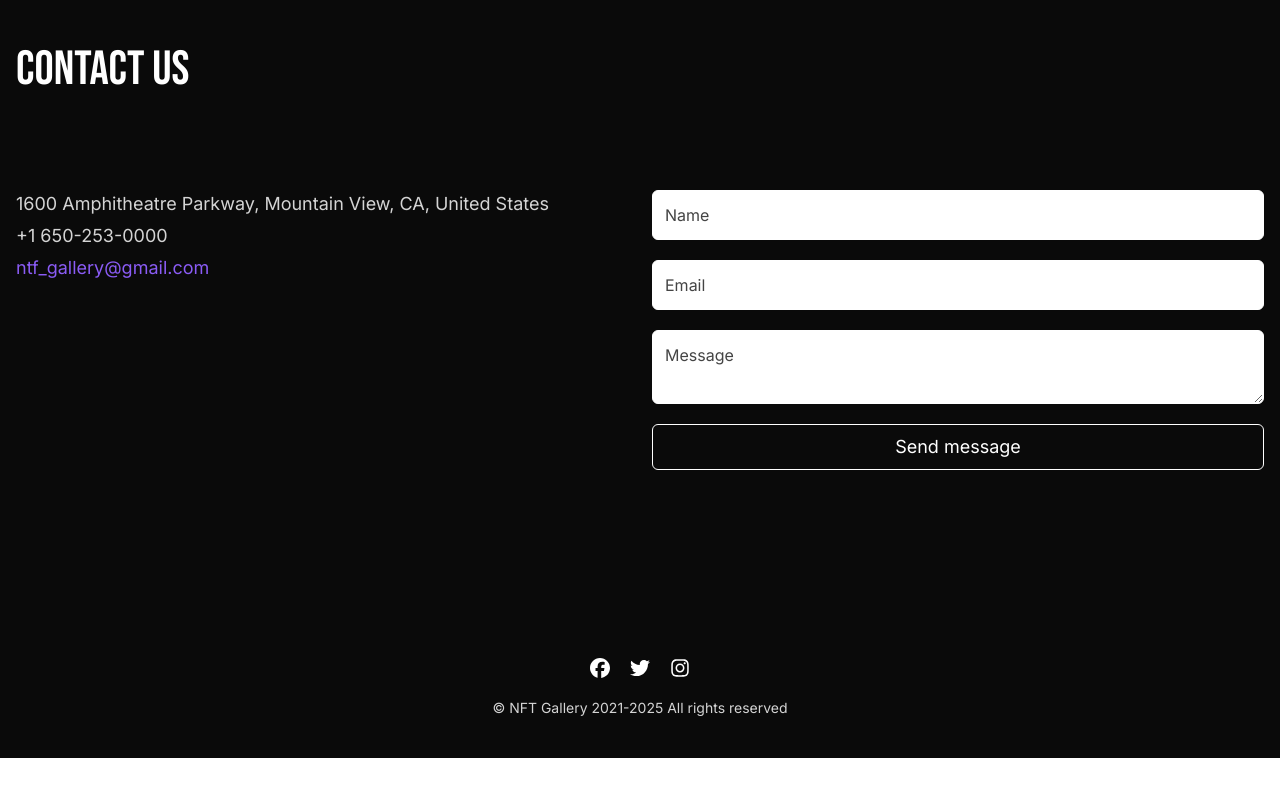
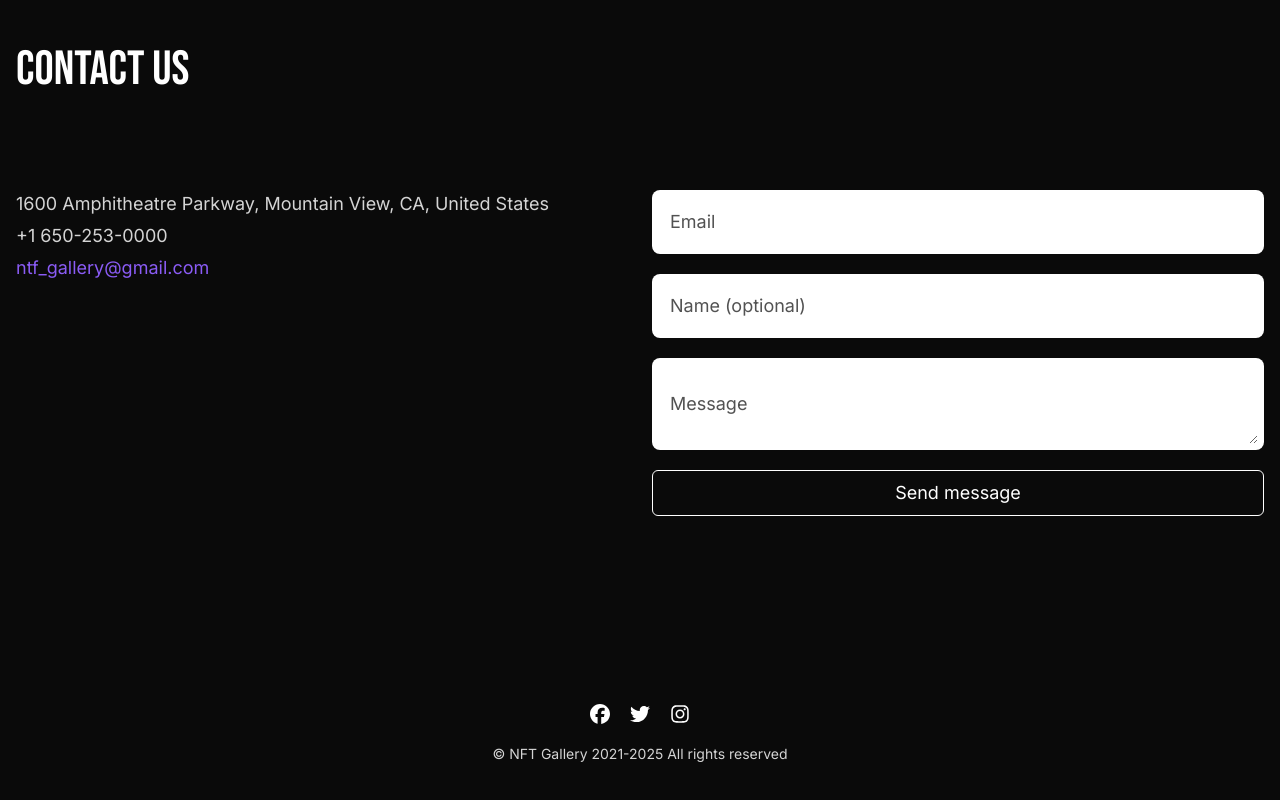
Before and after one commit to and27/nft-gallery, a Next.js app: page / in a window 1280 px wide. Shown: the part 3170-3970 px from the top of the page. Before the commit the page ends 3928 px from the top, so only its background shows below. Built offline with nearby package versions, Linux system fonts and the light colour scheme.

Commit message:
feat: add react hook form to validate contact form data

```diff
--- a/package.json
+++ b/package.json
@@ -9,10 +9,12 @@
     "lint": "next lint"
   },
   "dependencies": {
+    "@hookform/error-message": "^2.0.1",
     "@splinetool/react-spline": "^3.1.0",
     "next": "14.2.4",
     "react": "^18",
     "react-dom": "^18",
+    "react-hook-form": "^7.52.0",
     "react-icons": "^5.2.1"
   },
   "devDependencies": {
--- a/src/components/Contact.tsx
+++ b/src/components/Contact.tsx
@@ -1,6 +1,42 @@
+"use client";
+
+import { Controller, useForm } from "react-hook-form";
+import { ErrorMessage } from "@hookform/error-message";
 import { bebasNeue } from "./Hero";
 
+const formRules = {
+  email: {
+    required: "Email is required",
+    pattern: {
+      value: /^[a-zA-Z0-9._%+-]+@[a-zA-Z0-9.-]+\.[a-zA-Z]{2,4}$/,
+      message: "Invalid email",
+    },
+  },
+
+  message: {
+    required: "Message is required",
+    minLength: {
+      value: 10,
+      message: "Message must be at least 10 characters",
+    },
+  },
+};
+
 const Contact = () => {
+  const {
+    control,
+    handleSubmit,
+    formState: { errors },
+  } = useForm();
+
+  const onSubmit = (data: any) => {
+    console.log(data);
+  };
+
+  const onError = (errors: any) => {
+    console.log(errors);
+  };
+
   return (
     <section
       className="contact py-[8rem] bg-neutral-950 text-white px-4"
@@ -24,36 +60,99 @@ const Contact = () => {
               </a>
             </p>
           </div>
-          <form className="flex flex-col gap-5 text-black">
-            <label htmlFor="name" className="sr-only">
-              Name
-            </label>
+          <form
+            className="flex flex-col gap-5 text-black"
+            onSubmit={handleSubmit(onSubmit, onError)}
+          >
+            <div className="flex flex-col relative text-lg bg-white p-1 md:p-1.5 rounded-lg w-full md:w-auto mb-5 md:mb-0">
+              <Controller
+                control={control}
+                name="email"
+                rules={formRules.email}
+                render={({ field }) => (
                   <input
-              id="name"
-              type="text"
-              placeholder="Name"
-              className="border border-white rounded-md p-3"
+                    {...field}
+                    type="email"
+                    id="email"
+                    className="block p-3 text-black w-full text-base md:text-lg peer focus:outline-none focus:ring-0"
+                    placeholder=" "
                   />
-
-            <label htmlFor="email" className="sr-only">
+                )}
+              />
+              <label
+                htmlFor="email"
+                className="absolute text-lg text-neutral-600 duration-300 ml-1transform -translate-y-2 scale-75 top-2 z-10 origin-[0] bg-white px-3
+                peer-placeholder-shown:scale-100 peer-placeholder-shown:-translate-y-1/2 peer-placeholder-shown:top-1/2
+                peer-focus:top-2 peer-focus:scale-75 peer-focus:-translate-y-2 rtl:peer-focus:translate-x-1/4 rtl:peer-focus:left-auto"
+              >
                 Email
               </label>
+              <ErrorMessage
+                errors={errors}
+                name="email"
+                as="p"
+                className="text-pink-700 absolute right-4 top-0 text-sm"
+              />
+            </div>
+
+            <div className="flex flex-col relative text-lg bg-white p-1 md:p-1.5 rounded-lg w-full md:w-auto mb-5 md:mb-0">
+              <Controller
+                control={control}
+                name="name"
+                render={({ field }) => (
                   <input
-              id="email"
-              type="email"
-              placeholder="Email"
-              className="border border-white rounded-md p-3"
+                    {...field}
+                    type="text"
+                    id="name"
+                    className="block p-3 text-black w-full text-base md:text-lg peer focus:outline-none focus:ring-0"
+                    placeholder=" "
                   />
+                )}
+              />
+              <label
+                htmlFor="name"
+                className="absolute text-lg text-neutral-600 duration-300 ml-1transform -translate-y-2 scale-75 top-2 z-10 origin-[0] bg-white px-3
+                peer-placeholder-shown:scale-100 peer-placeholder-shown:-translate-y-1/2 peer-placeholder-shown:top-1/2
+                peer-focus:top-2 peer-focus:scale-75 peer-focus:-translate-y-2 rtl:peer-focus:translate-x-1/4 rtl:peer-focus:left-auto"
+              >
+                Name (optional)
+              </label>
+            </div>
 
-            <label htmlFor="message" className="sr-only">
+            <div className="flex flex-col relative text-lg bg-white p-1 md:p-1.5 rounded-lg w-full md:w-auto mb-5 md:mb-0">
+              <Controller
+                control={control}
+                name="message"
+                rules={formRules.message}
+                render={({ field }) => (
+                  <textarea
+                    {...field}
+                    id="message"
+                    className="block p-3 text-black w-full text-base md:text-lg peer focus:outline-none focus:ring-0"
+                    placeholder=""
+                  />
+                )}
+              />
+              <label
+                htmlFor="message"
+                className="absolute text-lg text-neutral-600 duration-300 ml-1transform -translate-y-2 scale-75 top-2 z-10 origin-[0] bg-white px-3
+                peer-placeholder-shown:scale-100 peer-placeholder-shown:-translate-y-1/2 peer-placeholder-shown:top-1/2
+                peer-focus:top-2 peer-focus:scale-75 peer-focus:-translate-y-2 rtl:peer-focus:translate-x-1/4 rtl:peer-focus:left-auto"
+              >
                 Message
               </label>
-            <textarea
-              id="message"
-              placeholder="Message"
-              className="border border-white rounded-md p-3"
+              <ErrorMessage
+                errors={errors}
+                name="message"
+                as="p"
+                className="text-pink-700 absolute right-4 top-0 text-sm"
               />
-            <button className="px-4 py-2 border border-white text-white rounded-md px-5 text-black text-lg hover:bg-white hover:text-black">
+            </div>
+
+            <button
+              type="submit"
+              className="px-4 py-2 border border-white text-white rounded-md px-5 text-black text-lg hover:bg-white hover:text-black"
+            >
               Send message
             </button>
           </form>
```
Lines whose indentation alone changed are shown as unchanged.
